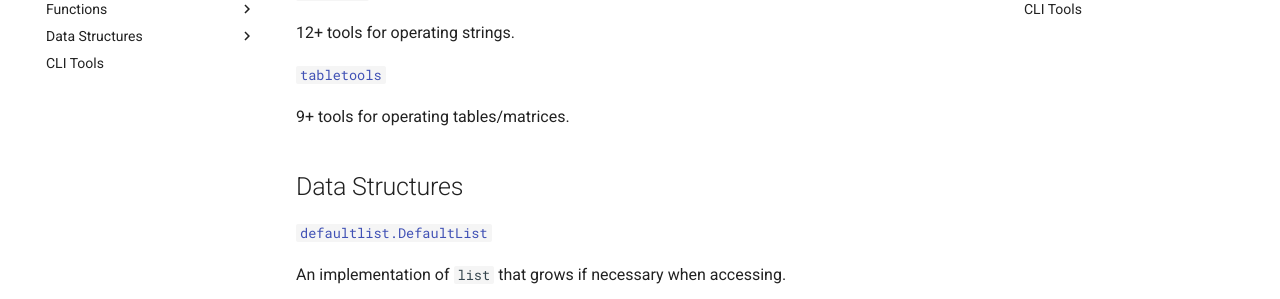
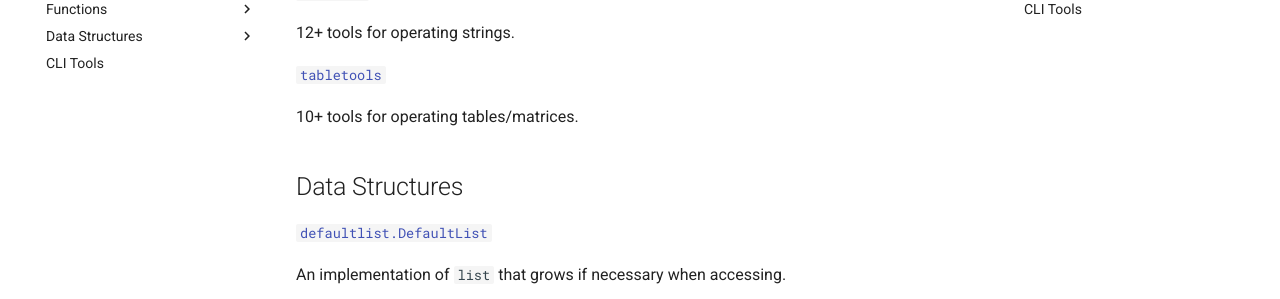
Before and after one commit to chuanconggao/extratools, an MkDocs documentation site: the page built from docs/index.md, in a window 1280 px wide and 900 px high, scrolled down 1097 px. Shown: the part 153-452 px from the top of the window. Built offline with MkDocs 1.6.1 and Material for MkDocs 9.7.7, drawn with Linux system fonts in a browser that asks for light colours; comment, search, counter and statistics services are not loaded; old or Windows-style settings are respelled for this version of MkDocs.

```diff
--- a/docs/index.md
+++ b/docs/index.md
@@ -54,7 +54,7 @@
 
 [`tabletools`](functions/tabletools)
 
-9+ tools for operating tables/matrices.
+10+ tools for operating tables/matrices.
 
 ## Data Structures
 
--- a/requirements.txt
+++ b/requirements.txt
@@ -1,3 +1,4 @@
+RegexOrder>=0.2
+sortedcontainers>=1.5.10
 TagStats>=0.1.2
-sortedcontainers>=1.5.10
 toolz>=0.9.0
--- a/setup.py
+++ b/setup.py
@@ -4,7 +4,7 @@ from setuptools import setup
 from glob import glob
 
 url = "https://github.com/chuanconggao/extratools"
-version = "0.6.15"
+version = "0.6.15.1"
 
 setup(
     name="extratools",
```
Also changed, not shown: 2 other files.
